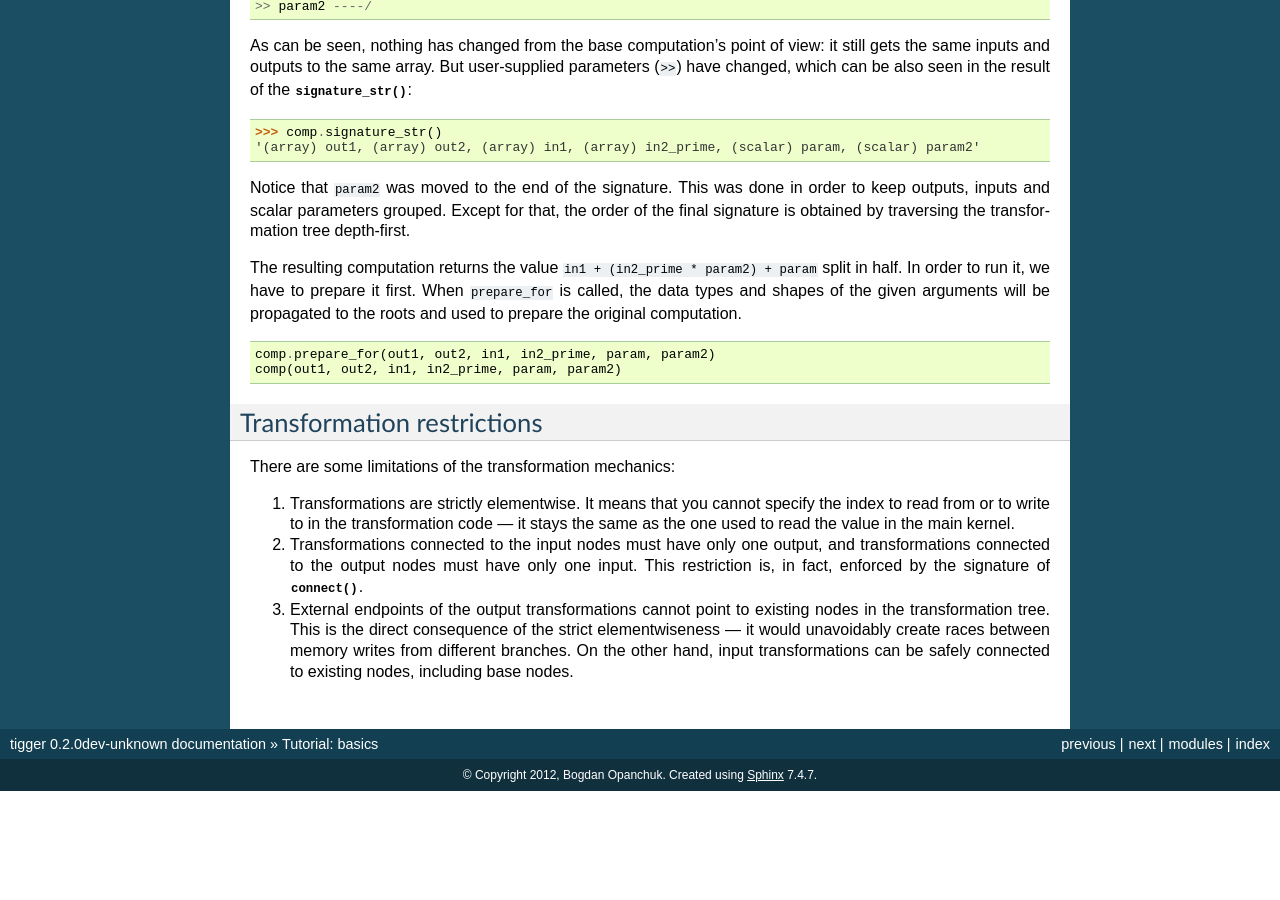
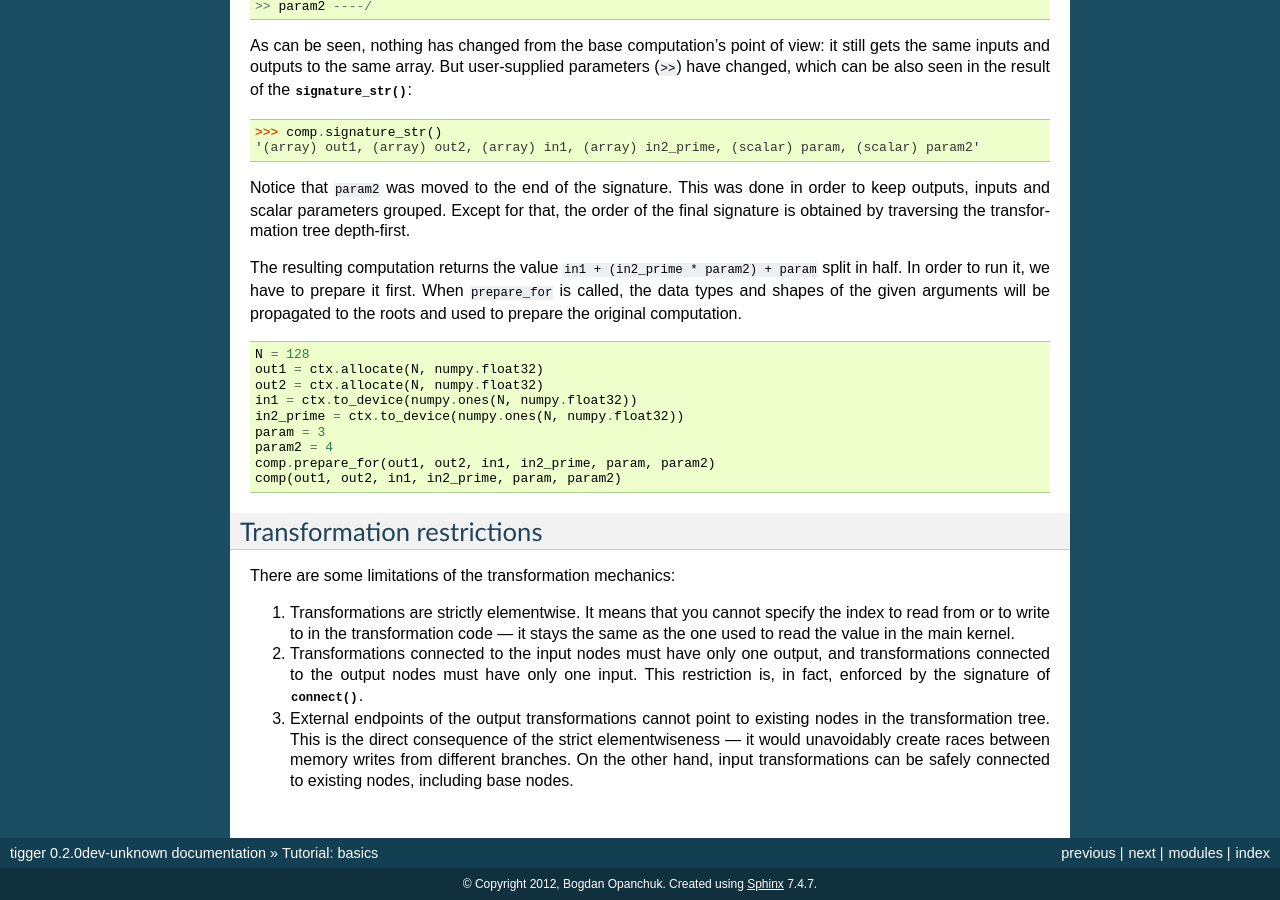
Before and after one commit to fjarri/reikna, a Sphinx documentation site: the page built from doc/source/tutorial-basic.rst, in a window 1280 px wide and 900 px high, scrolled down 1954 px. Built offline with Sphinx 7.4.7, drawn with Linux system fonts in a browser that asks for light colours; before the commit the page ends 2745 px from its top, so only the background shows below that; some of the changed text lies outside the part shown.

Commit message:
doc/tutorial-basic: fixed error in the elementwise example

```diff
--- a/doc/source/tutorial-basic.rst
+++ b/doc/source/tutorial-basic.rst
@@ -124,8 +124,15 @@ The resulting computation returns the value ``in1 + (in2_prime * param2) + param
 In order to run it, we have to prepare it first.
 When ``prepare_for`` is called, the data types and shapes of the given arguments will be propagated to the roots and used to prepare the original computation.
 
-::
+.. testcode:: transformation_example
 
+    N = 128
+    out1 = ctx.allocate(N, numpy.float32)
+    out2 = ctx.allocate(N, numpy.float32)
+    in1 = ctx.to_device(numpy.ones(N, numpy.float32))
+    in2_prime = ctx.to_device(numpy.ones(N, numpy.float32))
+    param = 3
+    param2 = 4
     comp.prepare_for(out1, out2, in1, in2_prime, param, param2)
     comp(out1, out2, in1, in2_prime, param, param2)
 
```
Also changed, not shown: other parts of doc/source/tutorial-basic.rst (+1 -1 lines).
